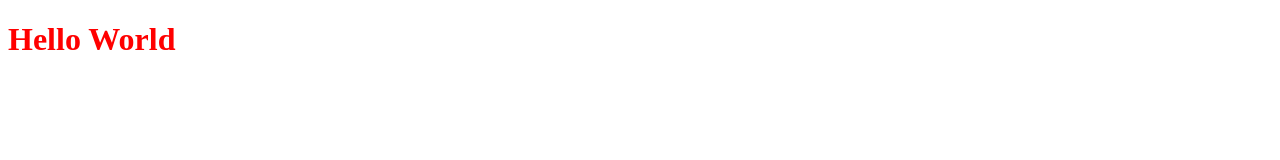
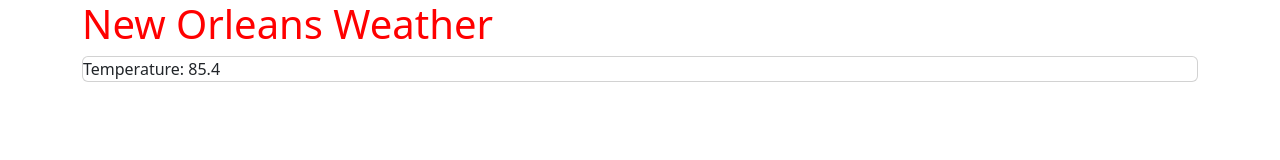
Before and after one commit to rmccrear/my-weather, a plain HTML site: page index.html in a window 1280 px wide. Drawn offline with nearby package versions, Linux system fonts and the light colour scheme.

Commit message:
add the data for N.O. and put it onto the page

```diff
--- a/index.html
+++ b/index.html
@@ -5,12 +5,20 @@
     <meta charset="UTF-8">
     <meta name="viewport" content="width=device-width, initial-scale=1.0">
     <title>My Weather</title>
+    <link href="https://cdn.jsdelivr.net/npm/bootstrap@5.3.8/dist/css/bootstrap.min.css" rel="stylesheet"
+        integrity="sha384-sRIl4kxILFvY47J16cr9ZwB07vP4J8+LH7qKQnuqkuIAvNWLzeN8tE5YBujZqJLB" crossorigin="anonymous">
 </head>
 
 <body>
-    <h1 id="main-title">Hello World</h1>
-    <!-- I want to have a card to display the weather in New Orleans -->
-
+    <div class="container">
+        <h1 id="main-title">New Orleans Weather</h1>
+        <!-- I want to have a card to display the weather in New Orleans -->
+        <div class="card">
+            <p class="card-text">
+                Temperature: <span id="temp">LOADING...</span>
+            </p>
+        </div>
+    </div>
     <script src="helpers.js"></script>
     <script src="script.js"></script>
 </body>
--- a/script.js
+++ b/script.js
@@ -1,4 +1,43 @@
 // I want to have the data here to put in the HTML Elements
+
+// Check that our script is loading.
 console.log("Hello from script.js");
 
+// Check that the helpers.js file loaded.
 setProperty("main-title", "color", "red");
+
+var newOrleansWeather = {
+    "latitude": 29.95653,
+    "longitude": -90.07374,
+    "generationtime_ms": 0.027179718017578125,
+    "utc_offset_seconds": 0,
+    "timezone": "GMT",
+    "timezone_abbreviation": "GMT",
+    "elevation": 21.0,
+    "current_units": {
+        "time": "iso8601",
+        "interval": "seconds",
+        "temperature_2m": "°F",
+        "is_day": ""
+    },
+    "current": {
+        "time": "2025-08-28T00:00",
+        "interval": 900,
+        "temperature_2m": 85.4,
+        "is_day": 1
+    }
+};
+
+// Use console log to check that we have a good understanding of the data object.
+console.log(newOrleansWeather);
+console.log("NO Lat: " + newOrleansWeather.latitude);
+console.log("NO Lon: " + newOrleansWeather.longitude);
+console.log("NO temp: " + newOrleansWeather.current.temperature_2m);
+
+var newOrleansTemp = newOrleansWeather.current.temperature_2m;
+
+console.log(newOrleansTemp);
+
+
+// put the data on the page.
+setText("temp", newOrleansTemp);
```
